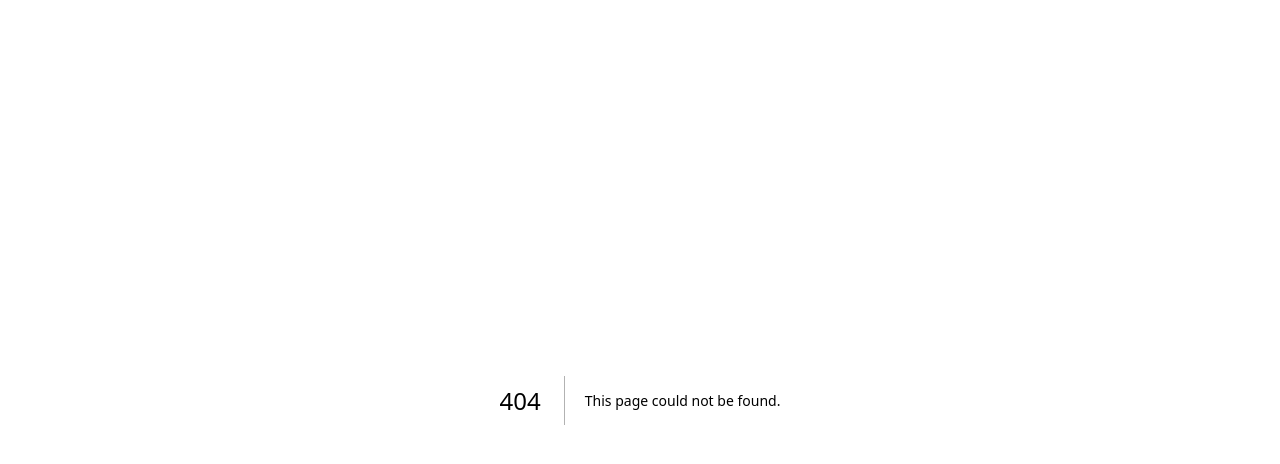
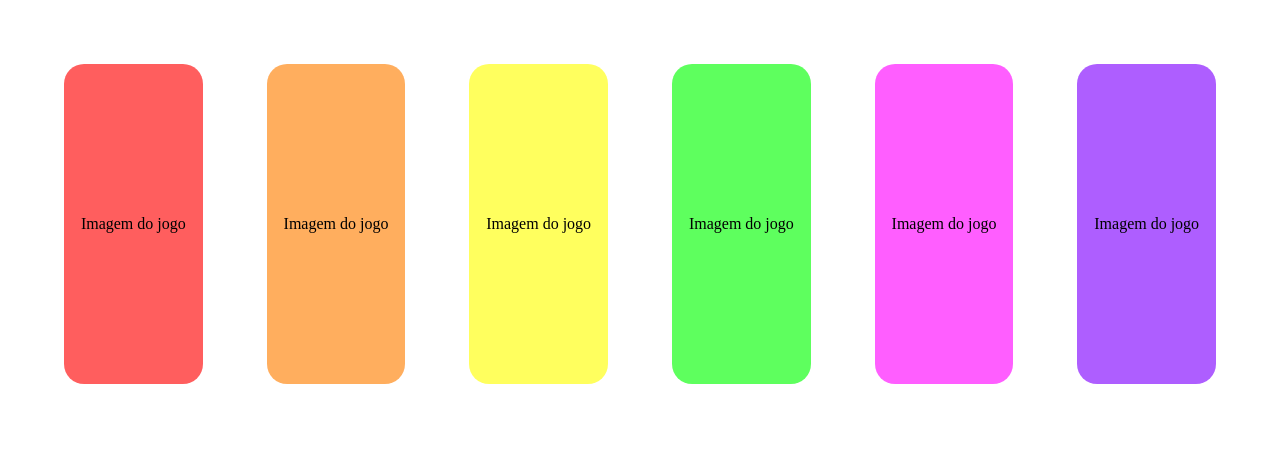
Before and after one commit to Ne0MM/colab-test-v2, a Next.js app: page /Components/GameCard in a window 1280 px wide. Before the commit this address had no page. Shown: the top 464 px of the page. Built offline with nearby package versions, Linux system fonts and the light colour scheme.

Commit message:
ReadyForPres

```diff
--- /dev/null
+++ b/src/pages/Components/ComponentStyles/GamesCard.module.css
@@ -0,0 +1,57 @@
+.gamesContainer{
+    padding: 2rem 2rem;
+    display: flex;
+}
+
+.cardContainerContainer{
+    height: 20rem;
+    width: 15rem;
+    margin: 2rem 2rem;
+    perspective: 800px;
+}
+
+.cardContainerContainer:hover > .cardContainer{
+    cursor: pointer;
+    transform: rotateY(180deg);
+}
+
+.cardContainer{
+    height: 100%;
+    width: 100%;
+    position: relative;
+    transform-style: preserve-3d;
+    transition: 800ms ease-in-out;
+}
+
+.cardFront{
+    height: 100%;
+    width: 100%;
+    background-color: var(--card-color);
+    border-radius: 20px;
+    backdrop-filter: blur(5px);
+    -webkit-backdrop-filter: blur(5px);
+    border: 2px solid (var(--border-glass));
+    position: absolute;
+    backface-visibility: hidden;
+    transform-style: preserve-3d;
+    display: flex;
+    align-items: center;
+    justify-content: center;
+}
+
+.backCard{
+    height: 100%;
+    width: 100%;
+    position: absolute;
+    background-color: var(--card-color);
+    border-radius: 20px;
+    backdrop-filter: blur(5px);
+    -webkit-backdrop-filter: blur(5px);
+    border: 2px solid (var(--border-glass));
+    backface-visibility: hidden;
+    transform-style: preserve-3d;
+    transform: rotateY(180deg);
+    display: flex;
+    align-items: center;
+    justify-content: center;
+}
--- /dev/null
+++ b/src/pages/Components/GameCard.js
@@ -0,0 +1,50 @@
+import styles from './ComponentStyles/GamesCard.module.css'
+
+export default function GameCard() {
+
+const card = [
+    "#ff0000",
+    "#ff7f00",
+    "#ffff00",
+    "#00ff00",
+    "#ff00ff",
+    "#7f00ff"
+  ]
+
+  return (
+    <div className={styles.gamesContainer}>
+
+        {card.map((e, index) => {
+
+            return(
+
+                <div className={styles.cardContainerContainer}>
+
+                    <div
+                    className={styles.cardContainer}>
+
+                        <div
+                        className={styles.cardFront}
+                        style={{
+                        ['--card-color'] : card[index] + "a1",
+                        ['--border-glass'] : card[index] + "3d"}}>
+                            Imagem do jogo
+                        </div>
+                        <div
+                        className={styles.backCard}
+                        style={{
+                        ['--card-color'] : card[index] + "a1",
+                        ['--border-glass'] : card[index] + "3d"
+                        }}>
+                            animacao do jogo
+                        </div>
+
+                    </div>
+
+                </div>
+
+            )
+        })}
+    </div>
+  )
+}
--- a/src/styles/games.module.css
+++ b/src/styles/games.module.css
@@ -7,7 +7,7 @@
 .header{
     background-color: #0e0e0e;
     width: 100%;
-    height: 4rem;
+    height: 5rem;
     position: absolute;
     z-index: 2;
     top: 0;
@@ -100,3 +100,5 @@
     height: 50%;
     width: 100%;
 }
+
+/* games Sec */
```
Also changed, not shown: src/pages/index.js (+11 -1 lines), src/pages/play.js (+8 -0 lines), src/styles/Home.module.css (+22 -0 lines).
